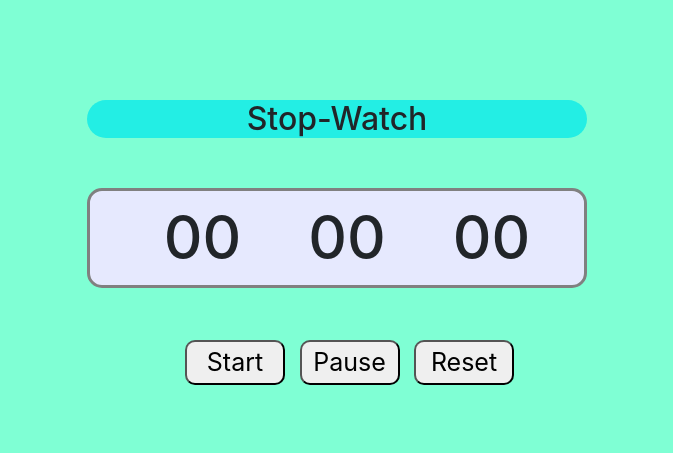
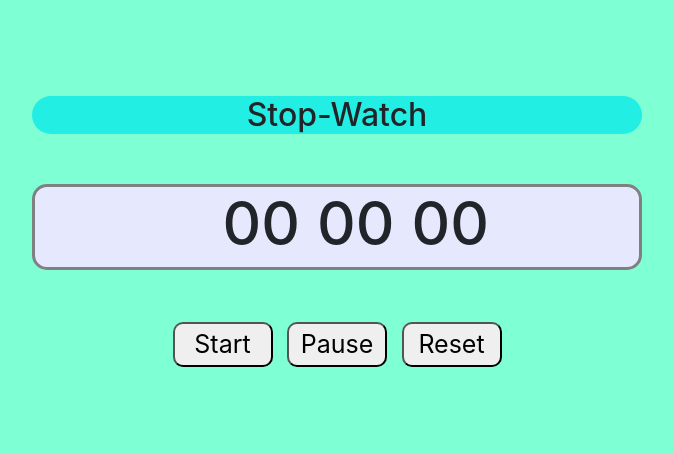
Before and after one commit to owaisghaira/stop-watch, a plain HTML site: page index.html in a window 1280 px wide. Shown: the whole page, without its empty margins (303-976 px from the left). Drawn offline with nearby package versions, Linux system fonts and the light colour scheme.

Commit message:
stop watch final commit

```diff
--- a/index.html
+++ b/index.html
@@ -13,9 +13,12 @@
 
 <body>
     <div class="container-fluid">
-        <div class="row">
-            <div class="col-lg-12 col-12">
-                <div class="main">
+        <div class="row mt-5">
+            <div class="col-md-3">
+
+            </div>
+            <div class="col-lg-6 col-md-12 col-sm-12 col-12">
+                <div class="main text-center mt-5">
                     <h2>Stop-Watch</h2>
                     <div class="timer">
                         <h1 id="minId">00</h1>
@@ -32,6 +35,9 @@
 
                 </div>
             </div>
+            <div class="col-md-3">
+
+            </div>
         </div>
     </div>
 </body>
--- a/style.css
+++ b/style.css
@@ -2,10 +2,10 @@ body{
     background-color: aquamarine !important;
 }
 .main{
-    width: 500px;
-    height: 350px;
+    width: 100%;
+    height: 100%;
     background-color: aquamarine;
-    margin: 100px auto;
+    /* margin: 100px auto; */
 }
 .main h2{
     text-align: center;
@@ -14,8 +14,8 @@ body{
 
 }
 .timer {
-    width: 100%;
-    height: 100px;
+    /* width: 100%; */
+    /* height: 100%; */
     margin-top: 50px;
     background-color: #e6e9fe;
     margin-bottom: 40px;
@@ -27,10 +27,8 @@ body{
 }
 h1{
     display: inline-block;
-    margin: 10px;
-    padding-top: 10px;
-    width: 100px;
-    margin-left: 30px;
+    margin: 25px;
+    width: 40px;
     font-size: 60px !important;
 }
 .buton {
@@ -42,5 +40,6 @@ h1{
     height: 45px;
 }
 .btn{
-    margin-left: 80px;
+    /* margin-left: 140px; */
+    text-align: center;
 }
```
